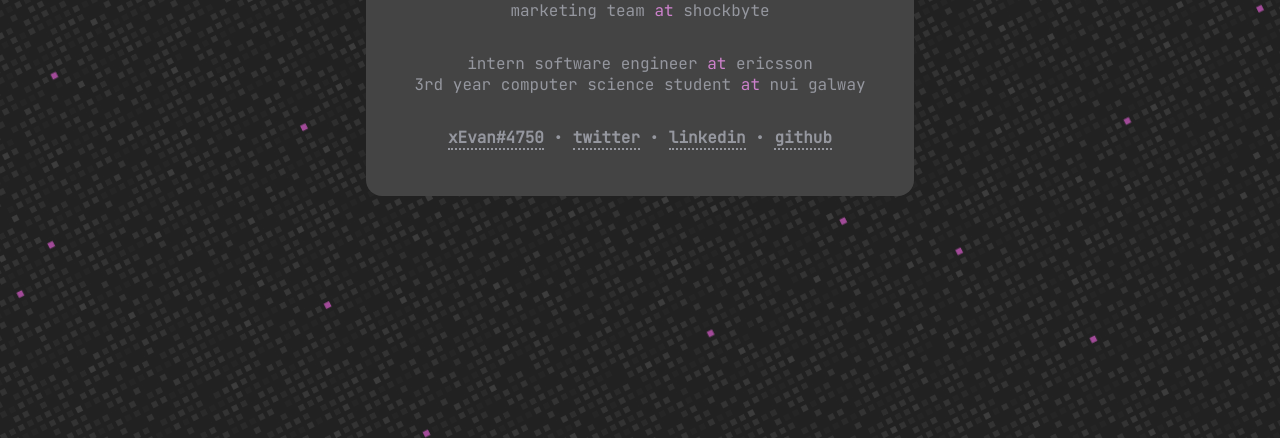
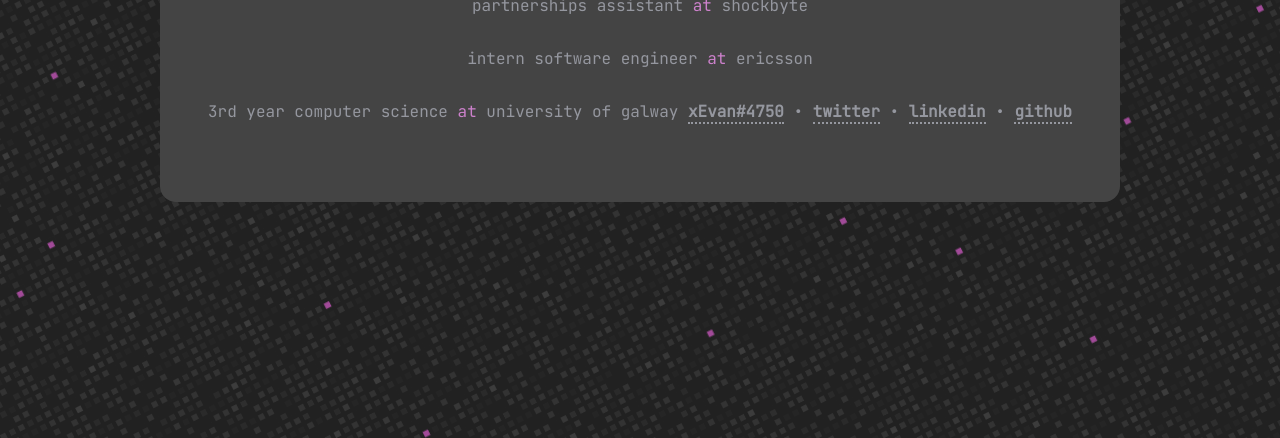
Before and after one commit to xEvanM/xevanm.github.io, a plain HTML site: page index.html in a window 1280 px wide. Shown: the part 362-800 px from the top of the page. Drawn offline with Linux system fonts and the light colour scheme.

Commit message:
Update info again

```diff
--- a/index.html
+++ b/index.html
@@ -14,9 +14,9 @@
             <div class="flex-item">
                <h1>evan murphy</h1>
 
-               <p>marketing team<span class="hl"> at</span> shockbyte
+               <p>partnerships assistant<span class="hl"> at</span> shockbyte
                <p>intern software engineer<span class="hl"> at</span> ericsson
-               <br/> 3rd year computer science student<span class="hl"> at</span> nui galway</p>
+               <p>3rd year computer science<span class="hl"> at</span> university of galway
 
                <span class="link"><a>xEvan#4750</a></span><span class="dot"></span>
                <span class="link"><a href="https://twitter.com/xEvanM" target="_blank">twitter</a></span><span class="dot"></span>
```
